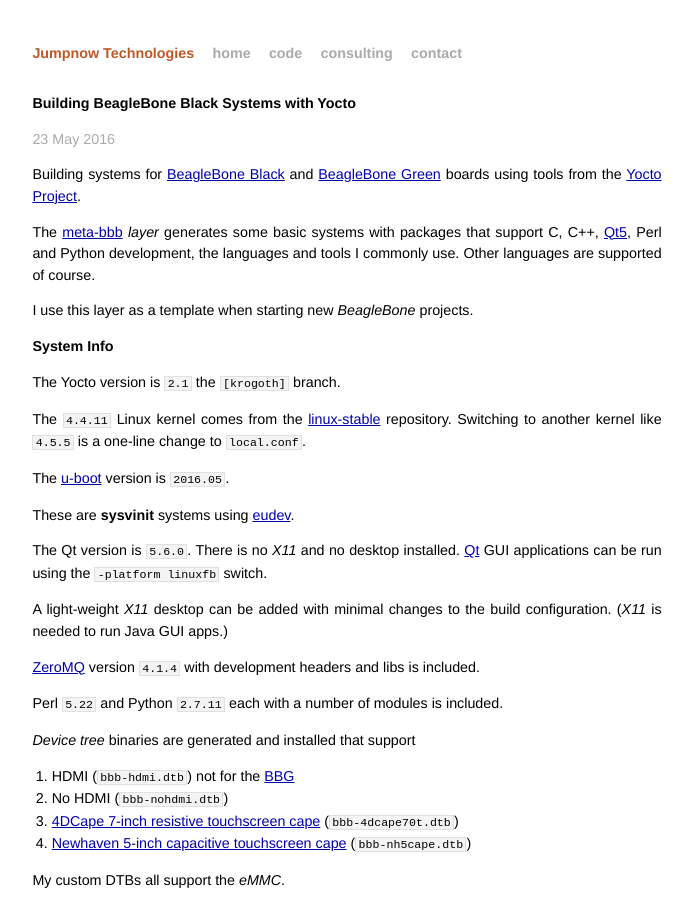
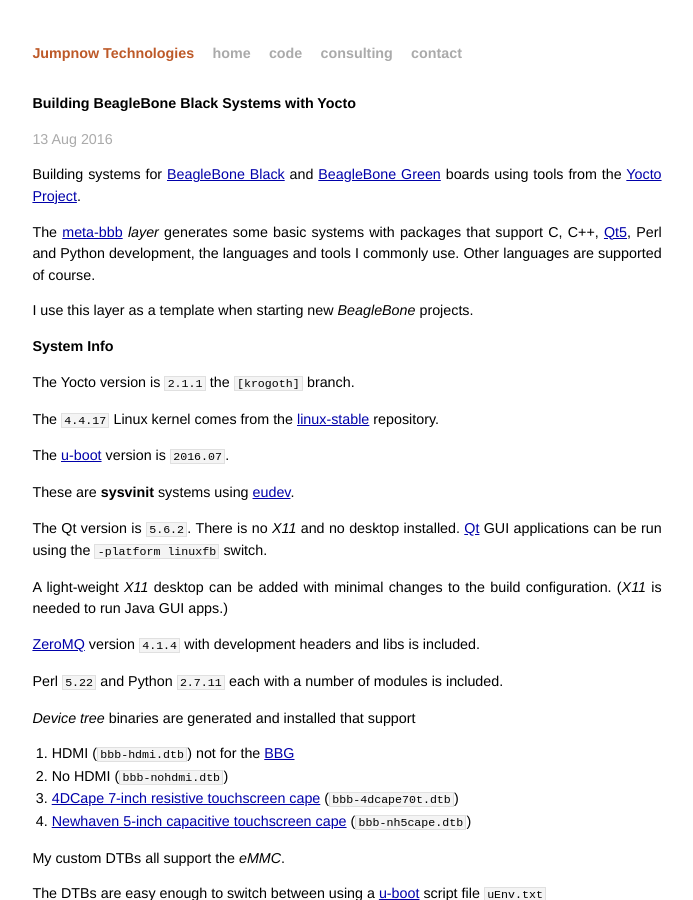
Before and after one commit to jumpnow/jumpnowtek-site, a Jekyll site: the page built from _posts/2015-06-08-BeagleBone-Systems-with-Yocto.md, in a window 1280 px wide and 900 px high. Shown: the whole window, without its empty margins (293-986 px from the left). Built offline with Jekyll 4.4.1, drawn with Linux system fonts in a browser that asks for light colours.

Commit message:
Update bbb doc

```diff
--- a/_posts/2015-06-08-BeagleBone-Systems-with-Yocto.md
+++ b/_posts/2015-06-08-BeagleBone-Systems-with-Yocto.md
@@ -2,7 +2,7 @@
 layout: post
 title: Building BeagleBone Black Systems with Yocto
 description: "Building customized systems for the BeagleBone Black using tools from the Yocto Project"
-date: 2016-05-23 05:38:00
+date: 2016-08-13 17:00:00
 categories: beaglebone
 tags: [linux, beaglebone, yocto]
 ---
@@ -15,15 +15,15 @@
 
 ### System Info
 
-The Yocto version is `2.1` the `[krogoth]` branch.
+The Yocto version is `2.1.1` the `[krogoth]` branch.
 
-The `4.4.11` Linux kernel comes from the [linux-stable][linux-stable] repository. Switching to another kernel like `4.5.5` is a one-line change to `local.conf`.
+The `4.4.17` Linux kernel comes from the [linux-stable][linux-stable] repository.
 
-The [u-boot][uboot] version is `2016.05`.
+The [u-boot][uboot] version is `2016.07`.
 
 These are **sysvinit** systems using [eudev][eudev].
 
-The Qt version is `5.6.0`. There is no *X11* and no desktop installed. [Qt][qt] GUI applications can be run using the `-platform linuxfb` switch.
+The Qt version is `5.6.2`. There is no *X11* and no desktop installed. [Qt][qt] GUI applications can be run using the `-platform linuxfb` switch.
 
 A light-weight *X11* desktop can be added with minimal changes to the build configuration. (*X11* is needed to run Java GUI apps.)
 
```
